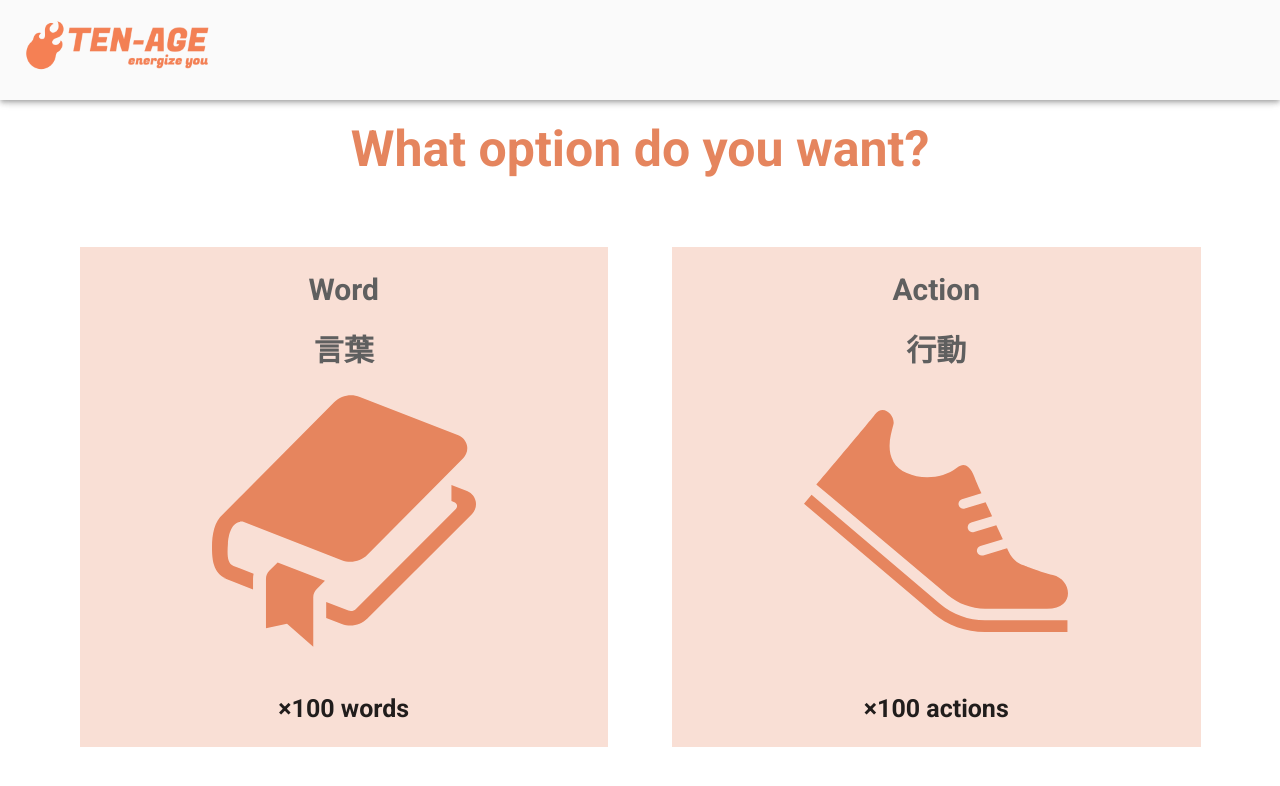
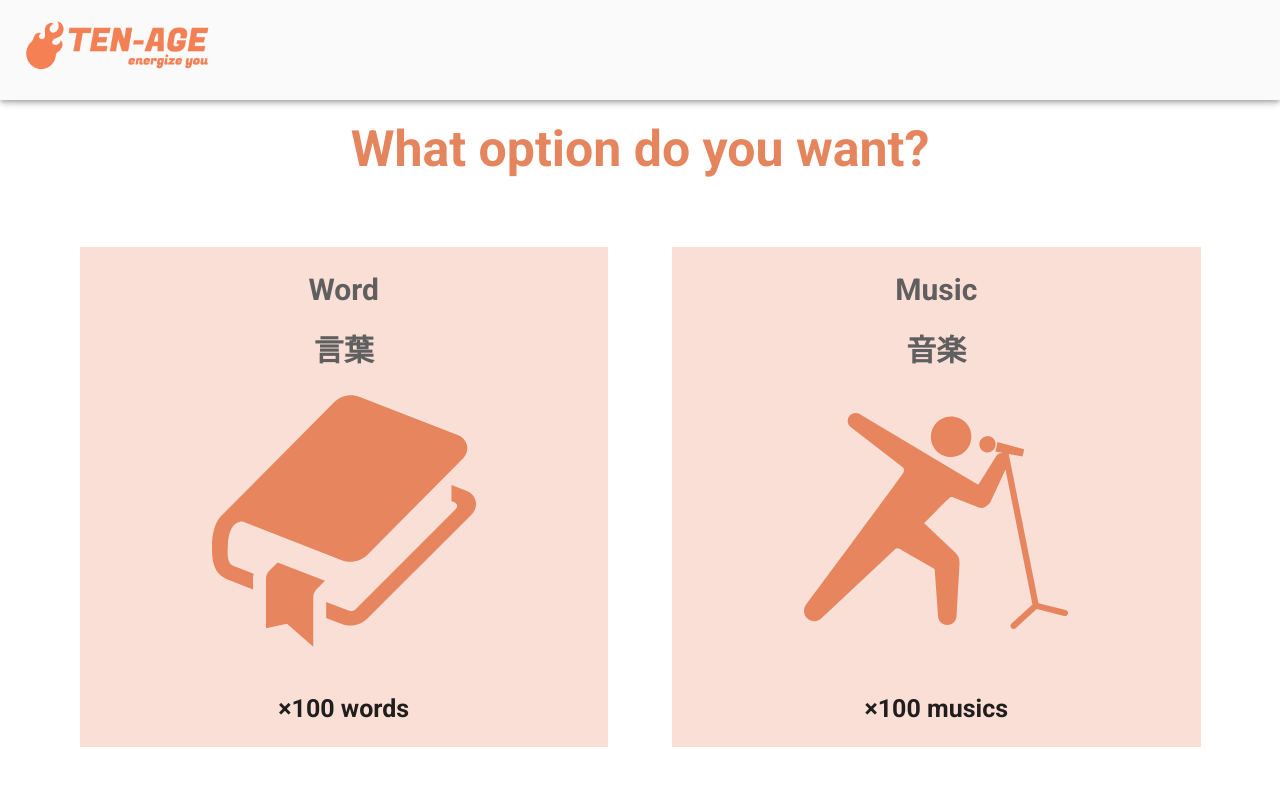
Before and after one commit to akitoshi-m/TENAGE, a Vue app: page /options in a window 1280 px wide. Shown: the top 786 px of the page. Built offline with nearby package versions, Linux system fonts and the light colour scheme.

Commit message:
[Fix] 選択オプションを言葉と音楽に変更

```diff
--- a/src/components/Options.vue
+++ b/src/components/Options.vue
@@ -24,7 +24,7 @@
             </div>
           </router-link>
         </v-col>
-        <v-col cols="6">
+        <!-- <v-col cols="6">
           <router-link to="/types/action" tag="div">
             <div class="menu">
               <div class="menu-title">
@@ -39,22 +39,23 @@
               </div>
             </div>
           </router-link>
-        </v-col>
-        <!-- <v-col cols="6">
+        </v-col> -->
+        <v-col cols="6">
           <router-link to="/types/music" tag="div">
             <div class="menu">
               <div class="menu-title">
-                <p>音楽 - Music</p>
+                <p>Music</p>
+                <p>音楽</p>
               </div>
               <div class="menu-img">
                 <img src="@/assets/music.svg">
               </div>
               <div class="menu-description">
-                <p>×100の音楽</p>
+                <p>×100 musics</p>
               </div>
             </div>
           </router-link>
-        </v-col> -->
+        </v-col>
       </v-row>
     </v-container>
   </div>
```
